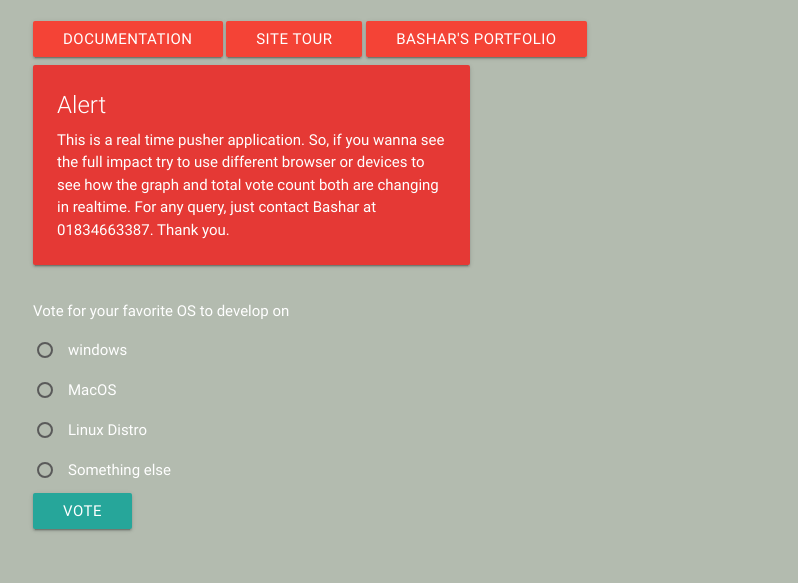
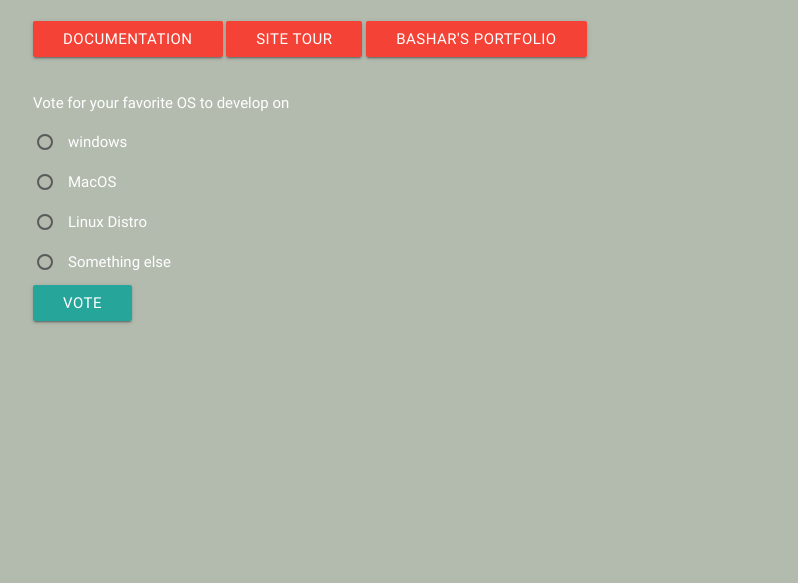
Before and after one commit to saiyedulbas/bashar-realtime-poll, a website: page public/index.html in a window 1280 px wide. Shown: the part 174-757 px from the top of the page, without its empty margins (159-957 px from the left). Drawn offline with nearby package versions, Linux system fonts and the light colour scheme.

Commit message:
Update index.html

```diff
--- a/public/index.html
+++ b/public/index.html
@@ -20,10 +20,6 @@
 	<div class="row">
     <div class="col s12 m6">
       <div class="card red darken-1">
-        <div class="card-content white-text">
-          <span class="card-title">Alert</span>
-          <p>This is a real time pusher application. So, if you wanna see the full impact try to use different browser or devices to see how the graph and total vote count both are changing in realtime. For any query, just contact Bashar at 01834663387. Thank you.</p>
-        </div>
 
       </div>
     </div>
```
